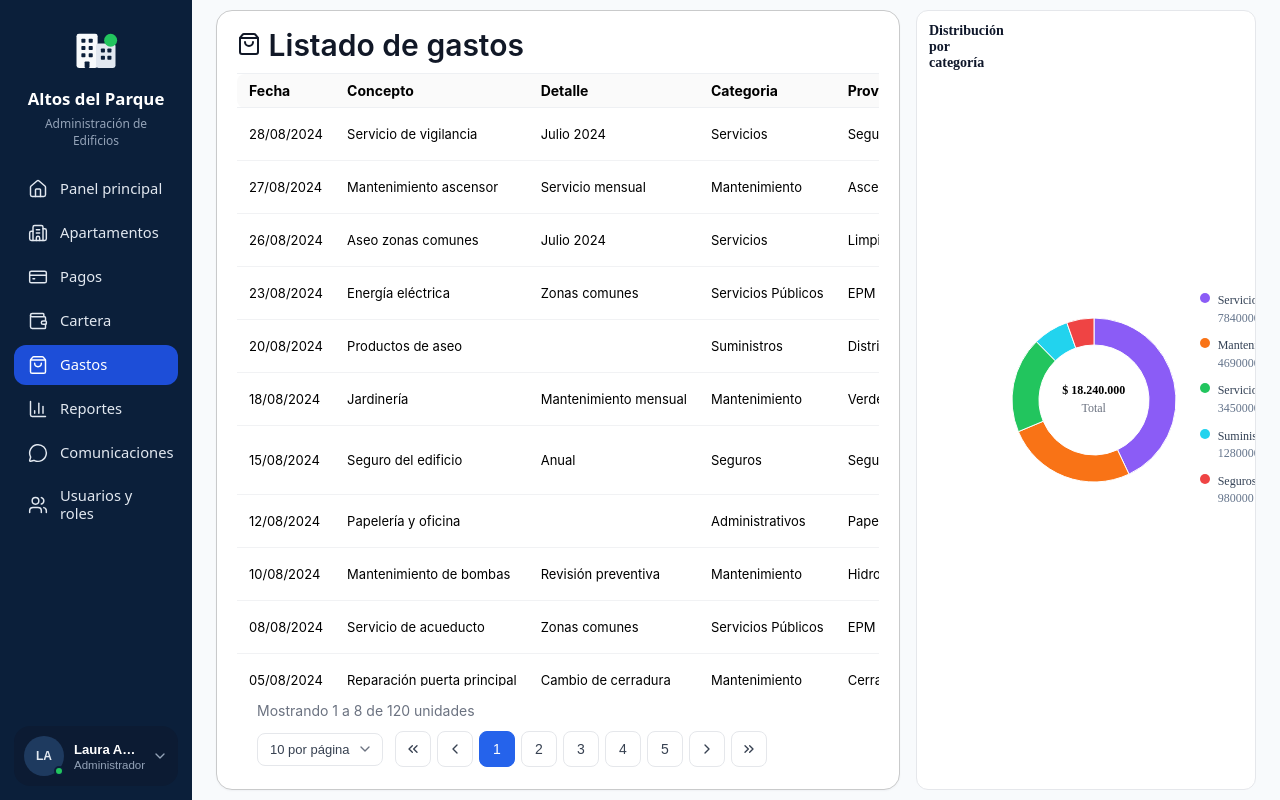
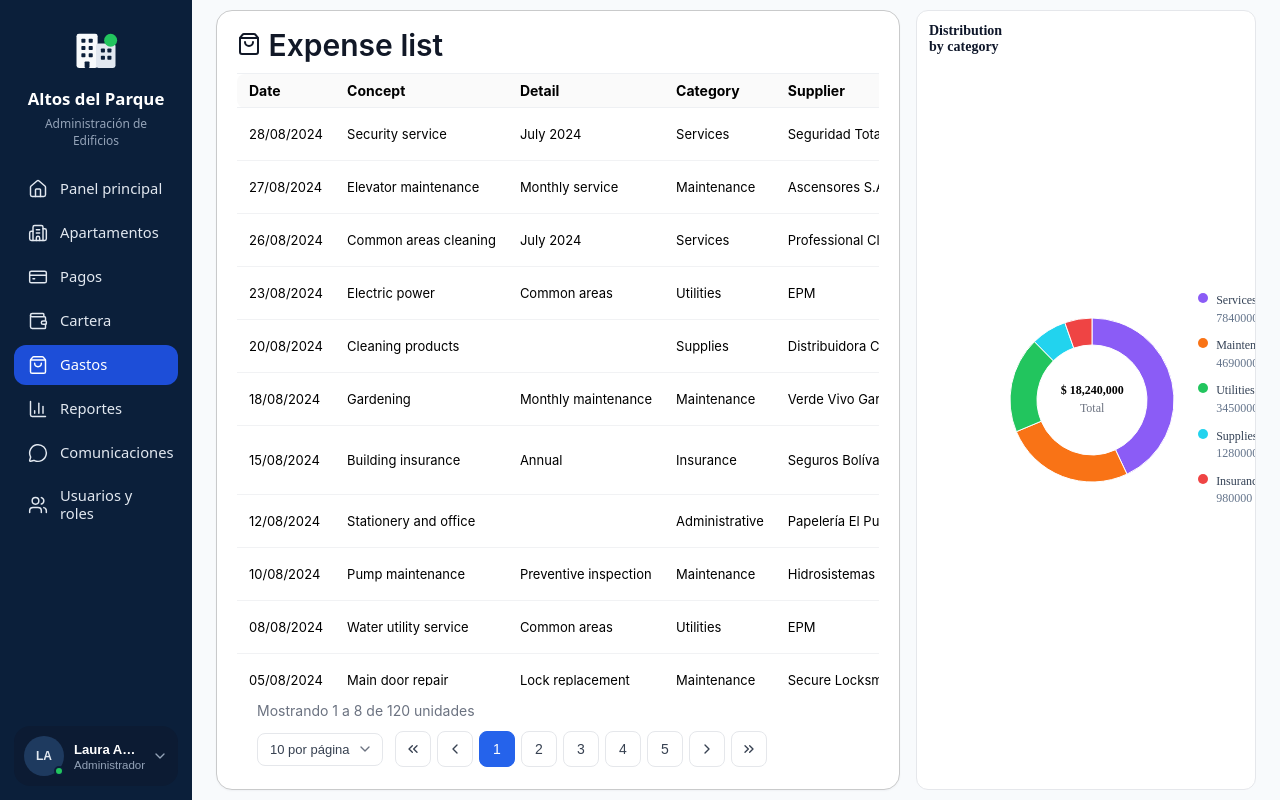
Before and after one commit to StartupName/admin-software, a React (Vite) app: page /expenses in a window 1280 px wide. Built offline with nearby package versions, Linux system fonts and the light colour scheme.

Commit message:
fix(modules-expenses): translate table and donut copy to English
- Rename mock JSON keys/values and UI strings to English.
- Align Expenses table/donut with payments language feedback.

```diff
--- a/src/modules/dashboard/components/ChartsComponent/graphics/ApartmentStatusDonut.jsx
+++ b/src/modules/dashboard/components/ChartsComponent/graphics/ApartmentStatusDonut.jsx
@@ -6,15 +6,15 @@ import '../ChartsComponent.css'
 // Donut chart is reusable: data, title, legend position and center labels
 // are received via props. centerValue/centerLabel are a minimal addition so
 // Expenses (and other modules) can show custom center text; defaults preserve
-// Dashboard behavior (computed total + "Apartamentos"). Identical to open PR #100
+// Dashboard behavior (computed total + "Apartments"). Align with payments #100
 // so the merge conflict on this file is trivial/identical.
 export default function ApartmentStatusDonut({
   data,
   legendPosition = "right",
-  title = "Estado de apartamentos",
+  title = "Apartment status",
   style,
   centerValue,
-  centerLabel = "Apartamentos",
+  centerLabel = "Apartments",
 }) {
   const total = data.reduce((acc, cur) => acc + cur.value, 0)
 
--- a/src/modules/expenses/Expenses.jsx
+++ b/src/modules/expenses/Expenses.jsx
@@ -13,7 +13,7 @@ export default function Expenses(){
     const [selectedRecord, setSelectedRecord] = useState(null)
 
     function download(){
-        alert('Descargando archivo...')
+        alert('Downloading file...')
     }
 
     const columns = []
@@ -26,11 +26,11 @@ export default function Expenses(){
     }
 
     columns.map((object) => {
-        if (object.key === 'metodoPago') {
+        if (object.key === 'method') {
             object.render = (value) => (
                 <span
                     className={
-                        value === 'Transferencia'
+                        value === 'Transfer'
                             ? 'transfer'
                             : 'cash'
                     }
@@ -42,15 +42,15 @@ export default function Expenses(){
     })
 
     columns.map((object) => {
-        if (object.key === 'valor') {
+        if (object.key === 'amount') {
             object.render = (value) => (
-                `$ ${Number(value).toLocaleString('es-CO')}`
+                `$ ${Number(value).toLocaleString('en-US')}`
             )
         }
     })
 
     columns.map((object) => {
-        if (object.key === 'comprobante') {
+        if (object.key === 'receipt') {
             object.render = (value) => (
                 <span className="layout">
                     {value}
@@ -65,10 +65,10 @@ export default function Expenses(){
     })
 
     columns.map((object) => {
-        if (object.key === 'acciones') {
+        if (object.key === 'actions') {
             object.render = (value, row) => (
                 <div className="expenses-row-actions">
-                    {Array.isArray(value) && value.includes('ver') && (
+                    {Array.isArray(value) && value.includes('view') && (
                         <button
                             type="button"
                             className="expenses-eye"
@@ -77,7 +77,7 @@ export default function Expenses(){
                             <Eye size={16} />
                         </button>
                     )}
-                    {Array.isArray(value) && value.includes('opciones') && (
+                    {Array.isArray(value) && value.includes('options') && (
                         <button
                             type="button"
                             className="expenses-more-options"
@@ -115,7 +115,7 @@ export default function Expenses(){
             <div className="expenses-table">
                 <TableComponent
                     icon={<ShoppingBag />}
-                    title={"Listado de gastos"}
+                    title={"Expense list"}
                     columns={columns}
                     data={tableData}
                 />
--- a/src/modules/expenses/components/ChartComponent/example_data.json
+++ b/src/modules/expenses/components/ChartComponent/example_data.json
@@ -1,13 +1,13 @@
 {
-  "title": "Distribución por categoría",
-  "centerValue": "$ 18.240.000",
+  "title": "Distribution by category",
+  "centerValue": "$ 18,240,000",
   "centerLabel": "Total",
   "legendPosition": "right",
   "data": [
-    { "name": "Servicios", "value": 7840000, "color": "#8B5CF6" },
-    { "name": "Mantenimiento", "value": 4690000, "color": "#F97316" },
-    { "name": "Servicios Públicos", "value": 3450000, "color": "#22C55E" },
-    { "name": "Suministros", "value": 1280000, "color": "#22D3EE" },
-    { "name": "Seguros", "value": 980000, "color": "#EF4444" }
+    { "name": "Services", "value": 7840000, "color": "#8B5CF6" },
+    { "name": "Maintenance", "value": 4690000, "color": "#F97316" },
+    { "name": "Utilities", "value": 3450000, "color": "#22C55E" },
+    { "name": "Supplies", "value": 1280000, "color": "#22D3EE" },
+    { "name": "Insurance", "value": 980000, "color": "#EF4444" }
   ]
 }
--- a/src/modules/expenses/components/TableComponent/example_data.json
+++ b/src/modules/expenses/components/TableComponent/example_data.json
@@ -1,170 +1,170 @@
 [
   {
-    "fecha": "28/08/2024",
-    "concepto": "Servicio de vigilancia",
-    "detalle": "Julio 2024",
-    "categoria": "Servicios",
-    "proveedor": "Seguridad Total Ltda.",
-    "comprobante": "FAC-1458",
-    "valor": 2800000,
-    "metodoPago": "Transferencia",
-    "acciones": [
-      "ver",
-      "opciones"
+    "date": "28/08/2024",
+    "concept": "Security service",
+    "detail": "July 2024",
+    "category": "Services",
+    "supplier": "Seguridad Total Ltda.",
+    "receipt": "FAC-1458",
+    "amount": 2800000,
+    "method": "Transfer",
+    "actions": [
+      "view",
+      "options"
     ]
   },
   {
-    "fecha": "27/08/2024",
-    "concepto": "Mantenimiento ascensor",
-    "detalle": "Servicio mensual",
-    "categoria": "Mantenimiento",
-    "proveedor": "Ascensores S.A.S.",
-    "comprobante": "FAC-1457",
-    "valor": 1950000,
-    "metodoPago": "Transferencia",
-    "acciones": [
-      "ver",
-      "opciones"
+    "date": "27/08/2024",
+    "concept": "Elevator maintenance",
+    "detail": "Monthly service",
+    "category": "Maintenance",
+    "supplier": "Ascensores S.A.S.",
+    "receipt": "FAC-1457",
+    "amount": 1950000,
+    "method": "Transfer",
+    "actions": [
+      "view",
+      "options"
     ]
   },
   {
-    "fecha": "26/08/2024",
-    "concepto": "Aseo zonas comunes",
-    "detalle": "Julio 2024",
-    "categoria": "Servicios",
-    "proveedor": "Limpieza Profesional",
-    "comprobante": "FAC-1456",
-    "valor": 1620000,
-    "metodoPago": "Transferencia",
-    "acciones": [
-      "ver",
-      "opciones"
+    "date": "26/08/2024",
+    "concept": "Common areas cleaning",
+    "detail": "July 2024",
+    "category": "Services",
+    "supplier": "Professional Cleaning",
+    "receipt": "FAC-1456",
+    "amount": 1620000,
+    "method": "Transfer",
+    "actions": [
+      "view",
+      "options"
     ]
   },
   {
-    "fecha": "23/08/2024",
-    "concepto": "Energía eléctrica",
-    "detalle": "Zonas comunes",
-    "categoria": "Servicios Públicos",
-    "proveedor": "EPM",
-    "comprobante": "FAC-1455",
-    "valor": 3450000,
-    "metodoPago": "Débito automático",
-    "acciones": [
-      "ver",
-      "opciones"
+    "date": "23/08/2024",
+    "concept": "Electric power",
+    "detail": "Common areas",
+    "category": "Utilities",
+    "supplier": "EPM",
+    "receipt": "FAC-1455",
+    "amount": 3450000,
+    "method": "Automatic debit",
+    "actions": [
+      "view",
+      "options"
     ]
   },
   {
-    "fecha": "20/08/2024",
-    "concepto": "Productos de aseo",
-    "detalle": null,
-    "categoria": "Suministros",
-    "proveedor": "Distribuidora Clean",
-    "comprobante": "FAC-1454",
-    "valor": 780000,
-    "metodoPago": "Tarjeta débito",
-    "acciones": [
-      "ver",
-      "opciones"
+    "date": "20/08/2024",
+    "concept": "Cleaning products",
+    "detail": null,
+    "category": "Supplies",
+    "supplier": "Distribuidora Clean",
+    "receipt": "FAC-1454",
+    "amount": 780000,
+    "method": "Debit card",
+    "actions": [
+      "view",
+      "options"
     ]
   },
   {
-    "fecha": "18/08/2024",
-    "concepto": "Jardinería",
-    "detalle": "Mantenimiento mensual",
-    "categoria": "Mantenimiento",
-    "proveedor": "Verde Vivo Jardines",
-    "comprobante": "FAC-1453",
-    "valor": 950000,
-    "metodoPago": "Transferencia",
-    "acciones": [
-      "ver",
-      "opciones"
+    "date": "18/08/2024",
+    "concept": "Gardening",
+    "detail": "Monthly maintenance",
+    "category": "Maintenance",
+    "supplier": "Verde Vivo Gardens",
+    "receipt": "FAC-1453",
+    "amount": 950000,
+    "method": "Transfer",
+    "actions": [
+      "view",
+      "options"
     ]
   },
   {
-    "fecha": "15/08/2024",
-    "concepto": "Seguro del edificio",
-    "detalle": "Anual",
-    "categoria": "Seguros",
-    "proveedor": "Seguros Bolívar",
-    "comprobante": "POL-2024-58",
-    "valor": 4200000,
-    "metodoPago": "Transferencia",
-    "acciones": [
-      "ver",
-      "opciones"
+    "date": "15/08/2024",
+    "concept": "Building insurance",
+    "detail": "Annual",
+    "category": "Insurance",
+    "supplier": "Seguros Bolívar",
+    "receipt": "POL-2024-58",
+    "amount": 4200000,
+    "method": "Transfer",
+    "actions": [
+      "view",
+      "options"
     ]
   },
   {
-    "fecha": "12/08/2024",
-    "concepto": "Papelería y oficina",
-    "detalle": null,
-    "categoria": "Administrativos",
-    "proveedor": "Papelería El Punto",
-    "comprobante": "FAC-1452",
-    "valor": 210000,
-    "metodoPago": "Efectivo",
-    "acciones": [
-      "ver",
-      "opciones"
+    "date": "12/08/2024",
+    "concept": "Stationery and office",
+    "detail": null,
+    "category": "Administrative",
+    "supplier": "Papelería El Punto",
+    "receipt": "FAC-1452",
+    "amount": 210000,
+    "method": "Cash",
+    "actions": [
+      "view",
+      "options"
     ]
   },
   {
-    "fecha": "10/08/2024",
-    "concepto": "Mantenimiento de bombas",
-    "detalle": "Revisión preventiva",
-    "categoria": "Mantenimiento",
-    "proveedor": "Hidrosistemas S.A.S.",
-    "comprobante": "FAC-1451",
-    "valor": 1250000,
-    "metodoPago": "Transferencia",
-    "acciones": [
-      "ver",
-      "opciones"
+    "date": "10/08/2024",
+    "concept": "Pump maintenance",
+    "detail": "Preventive inspection",
+    "category": "Maintenance",
+    "supplier": "Hidrosistemas S.A.S.",
+    "receipt": "FAC-1451",
+    "amount": 1250000,
+    "method": "Transfer",
+    "actions": [
+      "view",
+      "options"
     ]
   },
   {
-    "fecha": "08/08/2024",
-    "concepto": "Servicio de acueducto",
-    "detalle": "Zonas comunes",
-    "categoria": "Servicios Públicos",
-    "proveedor": "EPM",
-    "comprobante": "FAC-1450",
-    "valor": 1380000,
-    "metodoPago": "Débito automático",
-    "acciones": [
-      "ver",
-      "opciones"
+    "date": "08/08/2024",
+    "concept": "Water utility service",
+    "detail": "Common areas",
+    "category": "Utilities",
+    "supplier": "EPM",
+    "receipt": "FAC-1450",
+    "amount": 1380000,
+    "method": "Automatic debit",
+    "actions": [
+      "view",
+      "options"
     ]
   },
   {
-    "fecha": "05/08/2024",
-    "concepto": "Reparación puerta principal",
-    "detalle": "Cambio de cerradura",
-    "categoria": "Mantenimiento",
-    "proveedor": "Cerrajería Segura",
-    "comprobante": "FAC-1449",
-    "valor": 465000,
-    "metodoPago": "Transferencia",
-    "acciones": [
-      "ver",
-      "opciones"
+    "date": "05/08/2024",
+    "concept": "Main door repair",
+    "detail": "Lock replacement",
+    "category": "Maintenance",
+    "supplier": "Secure Locksmith",
+    "receipt": "FAC-1449",
+    "amount": 465000,
+    "method": "Transfer",
+    "actions": [
+      "view",
+      "options"
     ]
   },
   {
-    "fecha": "02/08/2024",
-    "concepto": "Insumos administrativos",
-    "detalle": "Material de oficina",
-    "categoria": "Administrativos",
-    "proveedor": "Suministros Office",
-    "comprobante": "FAC-1448",
-    "valor": 325000,
-    "metodoPago": "Tarjeta débito",
-    "acciones": [
-      "ver",
-      "opciones"
+    "date": "02/08/2024",
+    "concept": "Administrative supplies",
+    "detail": "Office materials",
+    "category": "Administrative",
+    "supplier": "Office Supplies",
+    "receipt": "FAC-1448",
+    "amount": 325000,
+    "method": "Debit card",
+    "actions": [
+      "view",
+      "options"
     ]
   }
 ]
```
